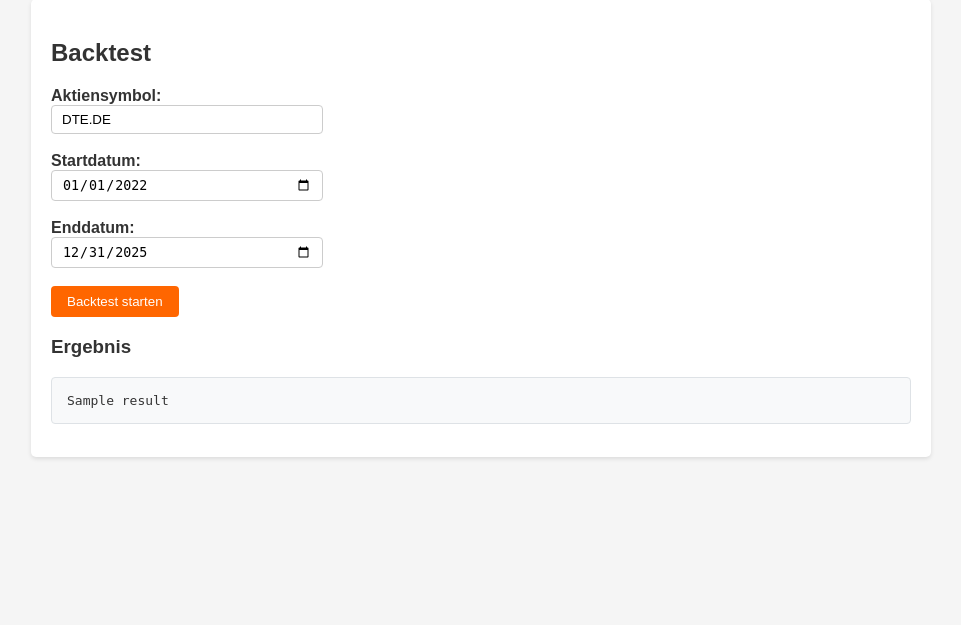
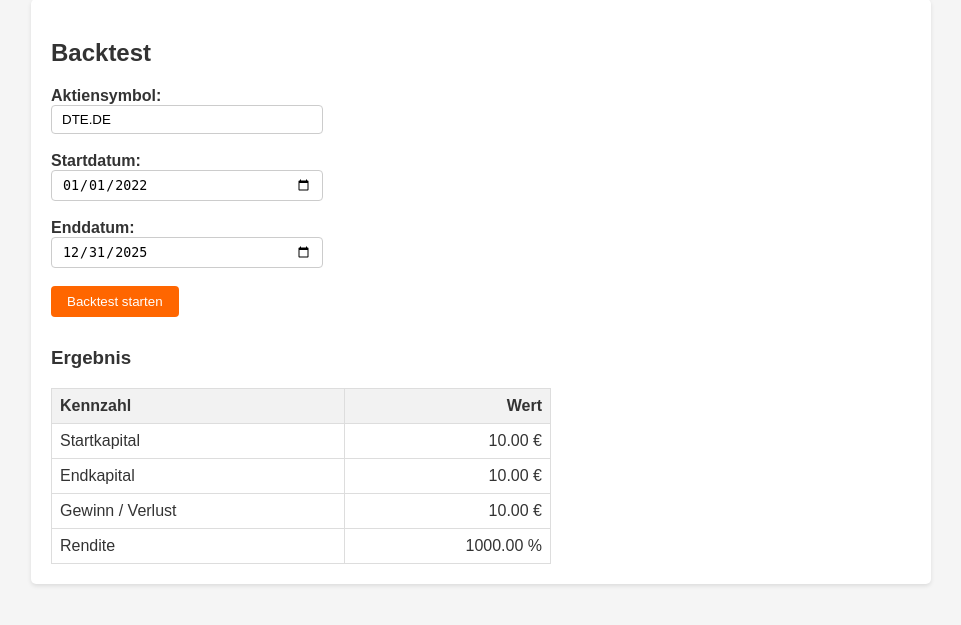
Before and after one commit to txfffs2fnb-ui/Orange2terversuch, a Flask app: template templates/backtest.html in a window 1280 px wide. Shown: the part 146-771 px from the top of the page, without its empty margins (159-1120 px from the left). Run offline with Flask 3, Linux system fonts and the light colour scheme; the template is opened without the code that fills it: most values are stand-ins (such as "Sample title", 1, 10 or a date in 2020).

Commit message:
Improve backtest.html: Show results as table with P&L and return, add error display block

```diff
--- a/templates/backtest.html
+++ b/templates/backtest.html
@@ -1,6 +1,7 @@
 {% extends "base.html" %}
 {% block content %}
 <h2>Backtest</h2>
+
 <form method="POST">
     <label for="symbol">Aktiensymbol:</label><br>
     <input type="text" id="symbol" name="symbol" value="DTE.DE" required><br><br>
@@ -11,8 +12,42 @@
     <button type="submit">Backtest starten</button>
 </form>
 
+{% if error %}
+<div style="color: red; margin-top: 20px;">
+    <strong>Fehler:</strong> {{ error }}
+</div>
+{% endif %}
+
 {% if result %}
-<h3>Ergebnis</h3>
-<pre>{{ result }}</pre>
+<div style="margin-top: 30px;">
+    <h3>Ergebnis</h3>
+    <table style="border-collapse: collapse; width: 100%; max-width: 500px;">
+        <tr style="background: #f2f2f2;">
+            <th style="padding: 8px; text-align: left; border: 1px solid #ddd;">Kennzahl</th>
+            <th style="padding: 8px; text-align: right; border: 1px solid #ddd;">Wert</th>
+        </tr>
+        <tr>
+            <td style="padding: 8px; border: 1px solid #ddd;">Startkapital</td>
+            <td style="padding: 8px; text-align: right; border: 1px solid #ddd;">{{ "%.2f"|format(result.start_value) }} &euro;</td>
+        </tr>
+        <tr>
+            <td style="padding: 8px; border: 1px solid #ddd;">Endkapital</td>
+            <td style="padding: 8px; text-align: right; border: 1px solid #ddd;">{{ "%.2f"|format(result.final_value) }} &euro;</td>
+        </tr>
+        <tr>
+            <td style="padding: 8px; border: 1px solid #ddd;">Gewinn / Verlust</td>
+            <td style="padding: 8px; text-align: right; border: 1px solid #ddd;"
+                style="color: {% if result.final_value >= result.start_value %}green{% else %}red{% endif %}">
+                {{ "%.2f"|format(result.final_value - result.start_value) }} &euro;
+            </td>
+        </tr>
+        <tr>
+            <td style="padding: 8px; border: 1px solid #ddd;">Rendite</td>
+            <td style="padding: 8px; text-align: right; border: 1px solid #ddd;">
+                {{ "%.2f"|format(((result.final_value - result.start_value) / result.start_value) * 100) }} %
+            </td>
+        </tr>
+    </table>
+</div>
 {% endif %}
 {% endblock %}
```
